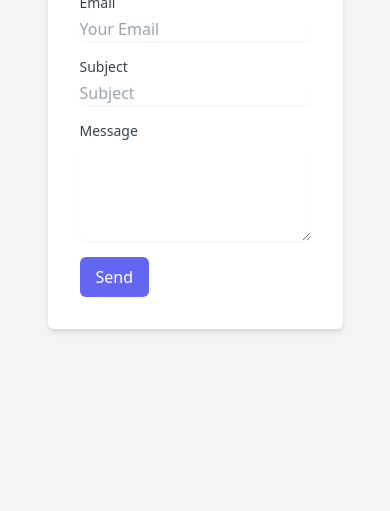
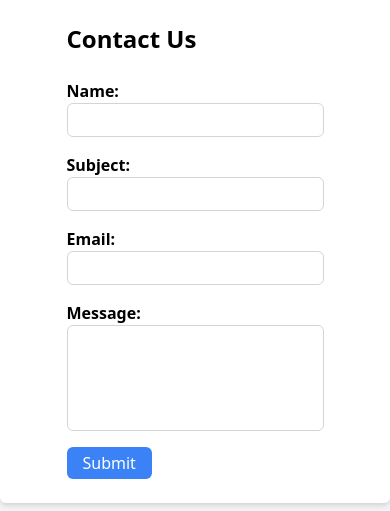
Before and after one commit to Rashidzada/blog2024, a Django app: page /contact/ in a window 390 px wide. Shown: the part 333-844 px from the top of the page. Run offline with Django 5.2, Linux system fonts and the light colour scheme; some libraries are stand-ins or nearby versions.

Commit message:
I have create the contact full system

```diff
--- a/app/views.py
+++ b/app/views.py
@@ -1,6 +1,7 @@
-from django.shortcuts import render
+from django.shortcuts import render,redirect
 from .import models
 from .scraper import scrape_website
+from django.contrib import messages
 # Create your views here.
 def index(request):
     context = {
@@ -11,6 +12,14 @@ def index(request):
 
 
 def contact(request):
+    if request.method == 'POST':
+        name = request.POST['name']
+        email = request.POST['email']
+        subject = request.POST['subject']
+        message = request.POST['message']
+        models.Contact.objects.create(name = name , email = email , subject = subject , message = message)
+        messages.success(request, 'Thank You for Your Contact us')
+        return redirect('index')
     return render(request,'contact.html')
 
 
--- a/templates/contact.html
+++ b/templates/contact.html
@@ -6,36 +6,64 @@
     <meta name="viewport" content="width=device-width, initial-scale=1.0">
     <title>Contact Us</title>
     <link href="https://cdn.jsdelivr.net/npm/tailwindcss@2.2.19/dist/tailwind.min.css" rel="stylesheet">
+    <style>
+        /* Set the map container height */
+        #map {
+            height: 300px; /* Adjust the height as needed */
+        }
+    </style>
 </head>
 
-<body class="bg-gray-100 h-screen flex items-center justify-center">
-    <div class="max-w-md mx-auto bg-white p-8 rounded-md shadow-md">
-        <h2 class="text-2xl font-semibold mb-4">Contact Us</h2>
-        <form action="#" method="POST">
-            <div class="mb-4">
-                <label for="name" class="block text-sm font-medium text-gray-700">Name</label>
-                <input type="text" id="name" name="name" placeholder="Your Name"
-                    class="mt-1 focus:ring-indigo-500 focus:border-indigo-500 block w-full shadow-sm sm:text-sm border-gray-300 rounded-md">
+<body class="bg-gray-100 min-h-screen flex flex-col items-center justify-center">
+    <div class="bg-white rounded-md shadow-md p-6 w-full max-w-lg flex flex-col md:flex-row items-center space-y-6 md:space-y-0 md:space-x-6">
+        <!-- Google Map -->
+        <div id="map" class="flex-shrink-0"></div>
+        <!-- Contact form -->
+        <div class="flex-grow">
+            <h1 class="text-2xl font-bold mb-6">Contact Us</h1>
+            <form action="#" method="POST" class="space-y-4">
+                {% csrf_token%}
+                <div>
+                    <label for="name" class="block font-semibold">Name:</label>
+                    <input type="text" id="name" name="name" required
+                        class="block w-full border border-gray-300 rounded-md px-3 py-1 focus:outline-none focus:ring focus:border-blue-300">
                 </div>
-            <div class="mb-4">
-                <label for="email" class="block text-sm font-medium text-gray-700">Email</label>
-                <input type="email" id="email" name="email" placeholder="Your Email"
-                    class="mt-1 focus:ring-indigo-500 focus:border-indigo-500 block w-full shadow-sm sm:text-sm border-gray-300 rounded-md">
+
+                <div>
+                    <label for="subject" class="block font-semibold">Subject:</label>
+                    <input type="text" id="subject" name="subject" required
+                        class="block w-full border border-gray-300 rounded-md px-3 py-1 focus:outline-none focus:ring focus:border-blue-300">
                 </div>
-            <div class="mb-4">
-                <label for="subject" class="block text-sm font-medium text-gray-700">Subject</label>
-                <input type="text" id="subject" name="subject" placeholder="Subject"
-                    class="mt-1 focus:ring-indigo-500 focus:border-indigo-500 block w-full shadow-sm sm:text-sm border-gray-300 rounded-md">
+                <div>
+                    <label for="email" class="block font-semibold">Email:</label>
+                    <input type="email" id="email" name="email" required
+                        class="block w-full border border-gray-300 rounded-md px-3 py-1 focus:outline-none focus:ring focus:border-blue-300">
                 </div>
-            <div class="mb-4">
-                <label for="message" class="block text-sm font-medium text-gray-700">Message</label>
-                <textarea id="message" name="message" rows="4"
-                    class="mt-1 focus:ring-indigo-500 focus:border-indigo-500 block w-full shadow-sm sm:text-sm border-gray-300 rounded-md"></textarea>
+                <div>
+                    <label for="message" class="block font-semibold">Message:</label>
+                    <textarea id="message" name="message" rows="4" required
+                        class="block w-full border border-gray-300 rounded-md px-3 py-1 resize-none focus:outline-none focus:ring focus:border-blue-300"></textarea>
                 </div>
                 <button type="submit"
-                class="bg-indigo-500 text-white py-2 px-4 rounded-md hover:bg-indigo-600 transition-colors duration-300">Send</button>
+                    class="bg-blue-500 hover:bg-blue-600 text-white px-4 py-1 rounded-md focus:outline-none focus:ring focus:border-blue-300">
+                    Submit
+                </button>
             </form>
         </div>
+    </div>
+
+    <!-- Include Google Maps JavaScript API with your API key -->
+    <script
+        src="https://maps.googleapis.com/maps/api/js?key=YOUR_API_KEY&callback=initMap"
+        async defer></script>
+    <script>
+        function initMap() {
+            const map = new google.maps.Map(document.getElementById("map"), {
+                center: { lat: 37.7749, lng: -122.4194 }, // Example coordinates (San Francisco)
+                zoom: 13, // Adjust the zoom level as needed
+            });
+        }
+    </script>
 </body>
 
 </html>
--- a/templates/index.html
+++ b/templates/index.html
@@ -7,6 +7,11 @@
     <link href="https://cdn.jsdelivr.net/npm/tailwindcss@2.2.19/dist/tailwind.min.css" rel="stylesheet">
 </head>
 <body class="bg-gray-100 text-gray-900">
+    {% for message in messages %}
+    <script>
+        alert("{{message}}");
+    </script>
+    {% endfor%}
 
     <!-- Navbar -->
     <nav class="bg-white shadow-md">
```
Also changed, not shown: app/admin.py (+7 -1 lines), app/models.py (+9 -0 lines), app/migrations/0003_contact_delete_customuser.py (added), db.sqlite3. Lines whose indentation alone changed are shown as unchanged.
